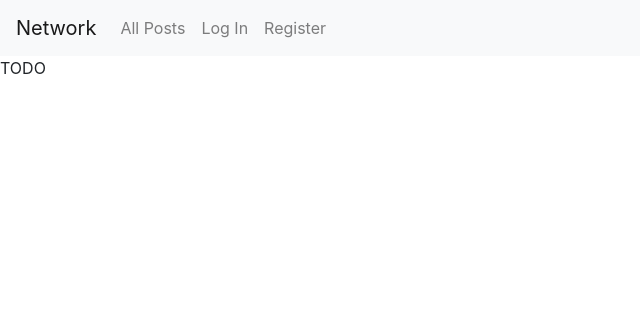
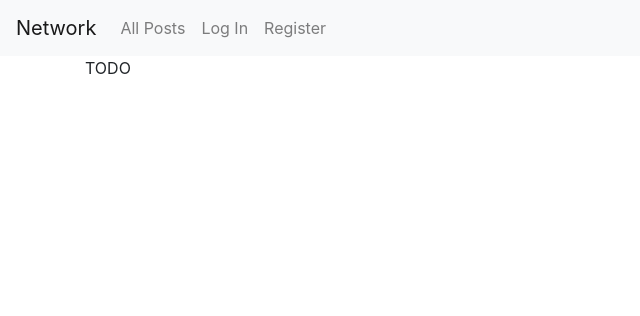
Before and after one commit to dhita-irma/cs50w-network, a Django app: page / in a window 1280 px wide. Shown: the top 316 px of the page, without its empty margins (0-640 px from the left). Run offline with Django 3.2, Linux system fonts and the light colour scheme; some libraries are stand-ins or nearby versions.

Commit message:
Update layout.html

```diff
--- a/network/templates/network/layout.html
+++ b/network/templates/network/layout.html
@@ -9,6 +9,7 @@
     </head>
     <body>
 
+        <!-- Navigation Bar -->
         <nav class="navbar navbar-expand-lg navbar-light bg-light">
             <a class="navbar-brand" href="#">Network</a>
 
@@ -41,9 +42,14 @@
             </div>
           </nav>
 
-        <div class="body">
+        <div class="container body">
             {% block body %}
             {% endblock %}
         </div>
+
+        <!-- Bootstrap JS -->
+        <script src="https://code.jquery.com/jquery-3.4.1.slim.min.js" integrity="sha384-J6qa4849blE2+poT4WnyKhv5vZF5SrPo0iEjwBvKU7imGFAV0wwj1yYfoRSJoZ+n" crossorigin="anonymous"></script>
+        <script src="https://cdn.jsdelivr.net/npm/popper.js@1.16.0/dist/umd/popper.min.js" integrity="sha384-Q6E9RHvbIyZFJoft+2mJbHaEWldlvI9IOYy5n3zV9zzTtmI3UksdQRVvoxMfooAo" crossorigin="anonymous"></script>
+        <script src="https://stackpath.bootstrapcdn.com/bootstrap/4.4.1/js/bootstrap.min.js" integrity="sha384-wfSDF2E50Y2D1uUdj0O3uMBJnjuUD4Ih7YwaYd1iqfktj0Uod8GCExl3Og8ifwB6" crossorigin="anonymous"></script>
     </body>
 </html>
```
